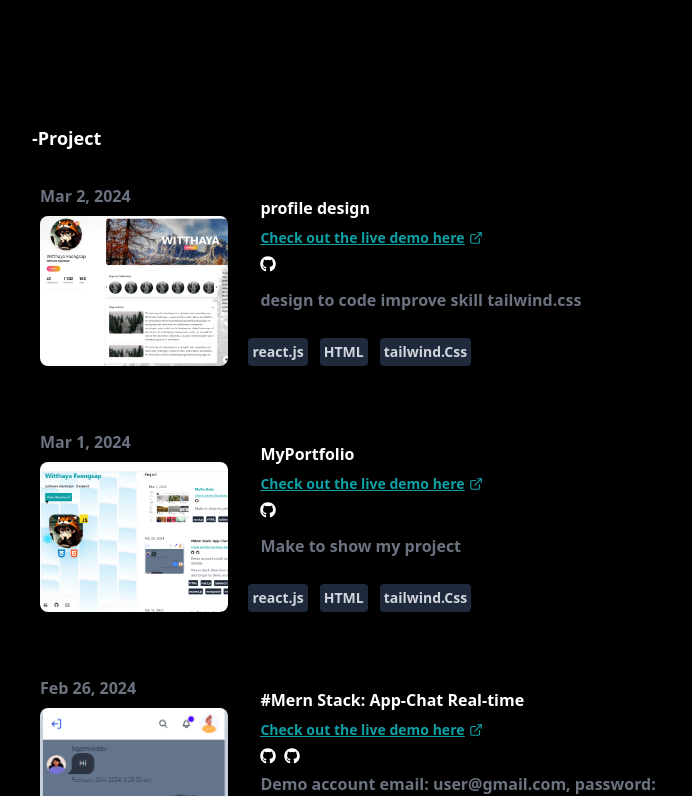
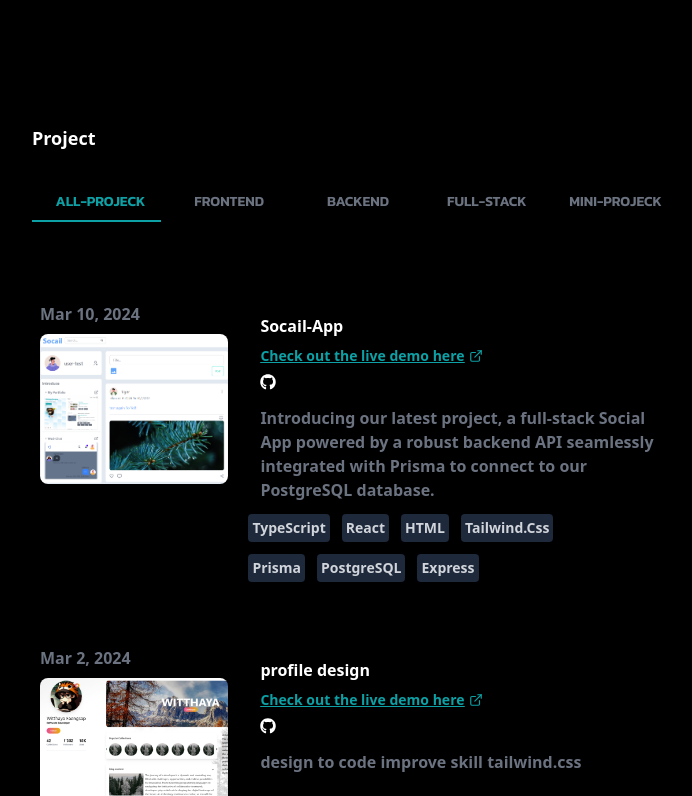
Before and after one commit to witthayadevkub/MyPortfolio, a React (Vite) app: page / in a window 1280 px wide. Shown: the part 804-1600 px from the top of the page, without its empty margins (520-1212 px from the left). Built offline with nearby package versions, Linux system fonts and the light colour scheme.

Commit message:
add feature filter category project

```diff
--- a/src/components/About/About.jsx
+++ b/src/components/About/About.jsx
@@ -36,7 +36,7 @@ const About = () => {
   }
   return (
     <div id="about" className="scroll-mt-80 ">
-      <p className='text-lg font-semibold'>-About</p>
+      <p className='text-lg font-semibold'>About</p>
       <p className='text-gray-500 text-md z-20 font-semibold'>Embrace challenges and failures
         embrace challenges as opportunities for growth. Programming inherently involves solving complex problems, and setbacks are
         inevitable. Instead of being discouraged by failures, view them as learning experiences. Analyze what went wrong, iterate on your approach, and strive for improvement.</p>
--- a/src/components/project/ArrayProject.js
+++ b/src/components/project/ArrayProject.js
@@ -9,10 +9,21 @@ import poke from "../../assets/poke.png";
 import spaceApi from "../../assets/space-api.png";
 import calculator from "../../assets/calculator.png";
 import todolist from "../../assets/todolist.png";
-import portfolio from "../../assets/portfolio.png"
-import profile from "../../assets/profile-design.png"
+import portfolio from "../../assets/portfolio.png";
+import profile from "../../assets/profile-design.png";
+import socail from "../../assets/socail-app.png"
 export const projects = [
-       {
+  {
+    title: "Socail-App",
+    link: "https://65eca9f528bd13d20002b57b--eloquent-chebakia-a517b2.netlify.app/",
+    github: ["https://github.com/witthayadevkub/frontend-socail-app-ts"],
+    use: ["TypeScript","React", "HTML", "Tailwind.Css","Prisma","PostgreSQL","Express"],
+    details: "Introducing our latest project, a full-stack Social App powered by a robust backend API seamlessly integrated with Prisma to connect to our PostgreSQL database.",
+    img: socail,
+    time: "Mar 10, 2024",
+    category:"full-stack"
+  },
+  {
     title: "profile design",
     link: "https://profile-social-design.onrender.com/",
     github: ["https://github.com/witthayadevkub/profile-social-design"],
@@ -20,8 +31,9 @@ export const projects = [
     details: "design to code improve skill tailwind.css",
     img: profile,
     time: "Mar 2, 2024",
+    category:"frontend"
   },
-     {
+  {
     title: "MyPortfolio",
     link: "https://myportfolio-hhxk.onrender.com/",
     github: ["https://github.com/witthayadevkub/MyPortfolio"],
@@ -29,9 +41,10 @@ export const projects = [
     details: "Make to show my project",
     img: portfolio,
     time: "Mar 1, 2024",
+    category:"frontend"
   },
   {
-    title: "#Mern Stack: App-Chat Real-time ",
+    title: "Mern Stack: App-Chat Real-time ",
     link: "https://app-chat-frontend-sn5q.onrender.com",
     github: [
       "https://github.com/witthayadevkub/app-chat-frontend",
@@ -47,10 +60,12 @@ export const projects = [
       "mongodb",
       "socket.io",
     ],
-    details:"#mern stack .Real-time online chat ,You cna register and longin or Demo account",
+    details:
+      "mern stack .Real-time online chat ,You cna register and longin or Demo account",
     keywords: "Demo account email: user@gmail.com, password: 000000",
     img: chat,
     time: "Feb 26, 2024",
+    category:"full-stack"
   },
   {
     title: "YouTube Interface Clone (Full-Responsive)",
@@ -60,6 +75,7 @@ export const projects = [
     details: "The first project to use tailwind.Css",
     img: youtube,
     time: "Feb 13, 2024",
+     category:"frontend"
   },
   {
     title: "Facebook Interface Clone (Full-Responsive)",
@@ -69,15 +85,19 @@ export const projects = [
     details: "Review skill vanilla css",
     img: facebook,
     time: "jan 21, 2024",
+     category:"frontend"
   },
   {
     title: "Instagram Interface Clone (Mobile-Responsive)",
     link: "https://clone-interface-insta-gram.vercel.app",
-    github: ["https://github.com/witthayadevkub/Clone-Interface-Instagram?tab=readme-ov-file"],
+    github: [
+      "https://github.com/witthayadevkub/Clone-Interface-Instagram?tab=readme-ov-file",
+    ],
     use: ["react", "HTML", "Vanilla Css"],
     details: "For improve skill css and html or react",
     img: instagram,
     time: "Jan 30, 2024",
+     category:"frontend"
   },
   {
     title: "React parallax",
@@ -87,6 +107,7 @@ export const projects = [
     details: "For learning how to make website parallax, useRef in React",
     img: parallax,
     time: "Feb 10, 2024",
+     category:"frontend"
   },
   {
     title: "Little-Box-Business",
@@ -96,6 +117,7 @@ export const projects = [
     details: "",
     img: littlebox,
     time: "Feb 9, 2024",
+     category:"frontend"
   },
   {
     title: "TodoList-React",
@@ -105,6 +127,7 @@ export const projects = [
     details: "",
     img: todolist,
     time: "Mar 10, 2023",
+     category:"mini-project"
   },
   {
     title: "React-Calculator",
@@ -114,6 +137,7 @@ export const projects = [
     details: "",
     img: calculator,
     time: "Mar 9, 2023",
+      category:"mini-project"
   },
   {
     title: "react-use-api-pokemon",
@@ -124,6 +148,7 @@ export const projects = [
       ".Use API - This project is created with the goal of enhancing and refining skills. ",
     img: poke,
     time: "Mar 8, 2023",
+      category:"mini-project"
   },
   {
     title: "React-Redux-Toolkit-API-Movie",
@@ -133,6 +158,7 @@ export const projects = [
     details: "learn using React-Redux-Toolkit and API",
     img: moving,
     time: "Mar 5, 2023",
+      category:"mini-project"
   },
   {
     title: "Space-API-react",
@@ -142,12 +168,27 @@ export const projects = [
     details: "Improve skill using API from space API",
     img: spaceApi,
     time: "Mar 1, 2023",
+      category:"mini-project"
   },
- {
+  {
+    title: "Backend-API Prisma",
+    github: ["https://github.com/witthayadevkub/backend-api-prisma-ts"],
+    use: ["TypeScript","Prisma","PostgreSQL","Express"],
+    details: "Make API Technology: Typescript Express Prisma connect database postgresSQL Feature: API Cookie Authentication UploadFile CURD",
+      category:"backend"
+  },
+  {
+    title: "Backend-API App-Chat Real-Time",
+    github: ["https://github.com/witthayadevkub/app-chat-backend"],
+    use: ["Javascript","Express","mongodb","mongoose","socket.io"],
+    details: "Make API Feature: API Authentication CURD Update Real-Time connect mongodb",
+      category:"backend"
+  },
+  {
     title: "CRUD-Express",
     github: ["https://github.com/witthayadevkub/CRUD-Express"],
-    use: ["node.js","express.js"],
+    use: ["node.js", "express.js"],
     details: "make API crud use node.js express.js",
-
+      category:"backend"
   },
 ];
--- a/src/components/project/Project.jsx
+++ b/src/components/project/Project.jsx
@@ -11,7 +11,7 @@ import { FaGithub } from "react-icons/fa";
 import { projects } from './ArrayProject'
 const Project = () => {
     const { darkMode, setDarkMode } = useModeContext()
-
+    const [category, setCategory] = useState("all")
 
     const [isAnimating, setIsAnimating] = useState({});
     const startAnimation = (i) => {
@@ -22,10 +22,50 @@ const Project = () => {
         setIsAnimating({ [i]: false });
     };
 
+    const filterData = projects.filter(project => project.category === category)
+    const categoryData = category === "all" ? projects : filterData
+
+    const handleCheckboxChange = (event) => {
+        const { value } = event.target;
+        setCategory(value);
+    };
+    // console.log(categoryData)
     return (
         <div id="project" className='h-full scroll-mt-10 textanimate z-40 font-semibold '>
-            <p className="text-lg">-Project</p>
-            {projects.map((project, index) => (
+            <p className="text-lg">Project</p>
+            <div className="grid md:grid-cols-5 mb-4 py-8 text-sm text-gray-500">
+                <div>
+                    <label className={`flex items-center justify-center cursor-pointer p-2 ${category === 'all' ? 'border-b-2 border-colorbase text-colorbase ' : ''}`}>
+                        <input type="radio" name="category" value="all" onChange={handleCheckboxChange} className="hidden" />
+                        <span className="ml-2">ALL-PROJECK</span>
+                    </label>
+                </div>
+                <div>
+                    <label className={`flex items-center justify-center cursor-pointer p-2 ${category === 'frontend' ? 'border-b-2 border-colorbase text-colorbase' : ''}`}>
+                        <input type="radio" name="category" value="frontend" onChange={handleCheckboxChange} className="hidden" />
+                        <span className="ml-2 ">FRONTEND</span>
+                    </label>
+                </div>
+                <div>
+                    <label className={`flex items-center justify-center cursor-pointer p-2 ${category === 'backend' ? 'border-b-2 border-colorbase text-colorbase' : ''}`}>
+                        <input type="radio" name="category" value="backend" onChange={handleCheckboxChange} className="hidden" />
+                        <span className="ml-2">BACKEND</span>
+                    </label>
+                </div>
+                <div>
+                    <label className={`flex items-center justify-center  cursor-pointer p-2 ${category === 'full-stack' ? 'border-b-2 border-colorbase text-colorbase' : ''}`}>
+                        <input type="radio" name="category" value="full-stack" onChange={handleCheckboxChange} className="hidden" />
+                        <span className="ml-2">FULL-STACK</span>
+                    </label>
+                </div>
+                <div>
+                    <label className={`flex items-center justify-center  cursor-pointer p-2 ${category === 'mini-project' ? 'border-b-2 border-colorbase text-colorbase' : ''}`}>
+                        <input type="radio" name="category" value="mini-project" onChange={handleCheckboxChange} className="hidden" />
+                        <span className="ml-2">MINI-PROJECK</span>
+                    </label>
+                </div>
+            </div>
+            {categoryData.map((project, index) => (
                 <div key={index} className={`py-8 px-2 grid gap-5 grid-cols-[30%_1fr] rounded-lg ${darkMode ? 'bg-black' : 'bg-white'}  h-fit  ${isAnimating[index] ? `translate-x-5 ease-out duration-300  ${darkMode ? 'bg-[#222121] ' : ''}` : ""}`}
                     onMouseOver={() => startAnimation(index)}
                     onMouseOut={() => stopAnimation(index)}>
@@ -43,11 +83,11 @@ const Project = () => {
                             {project.link && <button className='text-sm flex items-center gap-1 btn-link text-colorbase'><a href={project.link} target="_blank">Check out the live demo here</a><LuExternalLink /> </button>}
 
                             {project.github &&
-                            <div className="flex gap-2">
-                                 {project.github.map((link, i) => (
-                                <a href={link} key={i} target='_blank'><FaGithub className='text-md hover:scale-125 ease-out duration-300 hover:text-colorbase'/></a>
-                            ))}
-                            </div>}
+                                <div className="flex gap-2">
+                                    {project.github.map((link, i) => (
+                                        <a href={link} key={i} target='_blank'><FaGithub className='text-md hover:scale-125 ease-out duration-300 hover:text-colorbase' /></a>
+                                    ))}
+                                </div>}
 
                             <p className='text-md text-gray-500'>{project.keywords}</p>
                             <div className="text-md text-gray-500">{project.details}</div>
--- a/src/components/sidebar/Sidebar.jsx
+++ b/src/components/sidebar/Sidebar.jsx
@@ -106,7 +106,7 @@ const Sidebar = () => {
                     ${isAnimating ? 'right-[-2rem] skew-y-6 translate-y-[-1rem] ' : ''} ease-out duration-300`} />
 
                         <img src={css} alt="css" className={`size-11 object-cover absolute z-30  right-[5rem] bottom-[-3rem]
-                     ${isAnimating ? 'right-[-3rem] skew-y-12 translate-y-[-2rem]' : ''} ease-out duration-300`} />
+                     ${isAnimating ? 'right-[-3.5rem] skew-y-6 translate-y-[-2rem]' : ''} ease-out duration-300`} />
 
                         {isAnimating && <div className='absolute font-bold text-xl bottom-[-2rem] flex textanimate z-30'>
                             <span className="text-blue-400 flex">Print <span className='text-yellow-400'> ( <span className="text-[#6dbe74]">"Hello"</span> )</span></span> </div>}
```
Also changed, not shown: src/assets/socail-app.png (added).
